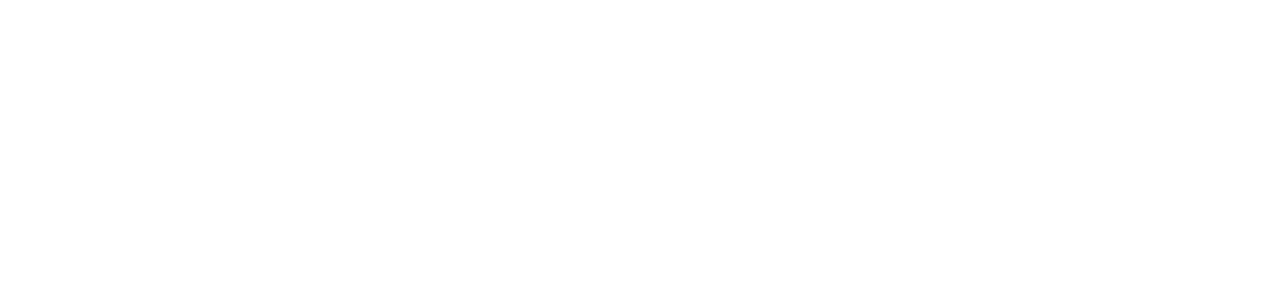
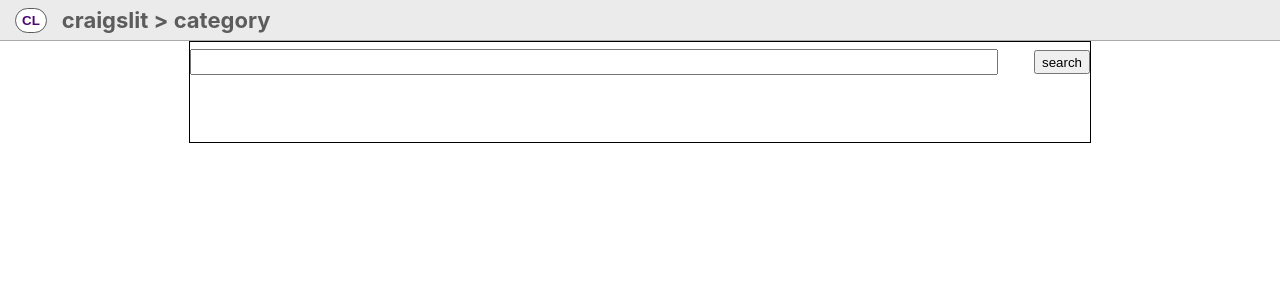
Before and after one commit to xehl/craigslit-frontend, a React (Create React App) app: page /category in a window 1280 px wide. Before the commit this address had no page. Shown: the top 300 px of the page. Built offline with nearby package versions, Linux system fonts and the light colour scheme.

Commit message:
worked on category page

```diff
--- a/src/components/sidebar.css
+++ b/src/components/sidebar.css
@@ -21,6 +21,15 @@
 
 .sidebar-create-button {
   background-color: #fdffd1;
+  color: blue;
+  font-weight: bold;
+  padding-left: 5px;
+  padding-right: 5px;
+}
+
+.sidebar-create-button:hover {
+  text-decoration: underline;
+  cursor: pointer;
 }
 
 .sidebar-search {
--- a/src/index.js
+++ b/src/index.js
@@ -3,6 +3,7 @@
 import "./index.css";
 import App from "./App";
 import SubmitForm from "./screens/submitform";
+import Category from "./screens/category.jsx";
 import reportWebVitals from "./reportWebVitals";
 import { Routes, Route, BrowserRouter as Router } from "react-router-dom";
 
@@ -12,6 +13,7 @@
     <Routes>
       <Route path="/" element={<App />}></Route>
       <Route path="/post" element={<SubmitForm />}></Route>
+      <Route path="/category" element={<Category />}></Route>
     </Routes>
   </Router>
 );
--- /dev/null
+++ b/src/screens/category.css
@@ -0,0 +1,41 @@
+.category-container {
+  width: 100vw;
+}
+
+.category-header {
+  display: flex;
+  align-items: center;
+  height: 40px;
+  border-bottom: 1px solid #ababab;
+  background-color: #ebebeb;
+  color: #5c5c5c;
+  font-size: 22px;
+  font-weight: bold;
+  line-height: 40px;
+}
+
+.category-display {
+  width: 900px;
+  margin: 0 auto;
+  height: 100px;
+  border: 1px solid black;
+}
+
+.search-bar {
+  display: flex;
+  justify-content: space-between;
+  align-items: center;
+  width: 100%;
+  height: 40px;
+}
+
+.category-search {
+  width: 800px;
+  height: 20px;
+}
+
+.search-button {
+  height: 24px;
+  padding-top: 2px;
+  padding-bottom: 2px;
+}
--- a/src/screens/category.jsx
+++ b/src/screens/category.jsx
@@ -1 +1,30 @@
 // Display all posts correlated to a category of listing
+import React from "react";
+import "./category.css"
+import "./submitform.css"
+import { useNavigate } from "react-router-dom";
+
+export default function Category(props) {
+
+  let navigate = useNavigate();
+
+  let handleHome = (e) => {
+    e.preventDefault();
+    navigate("/");
+  }
+
+  return (
+    <div className="category-container">
+      <div className="category-header">
+        <button className="home-button" onClick={handleHome}>CL</button>
+        <div>craigslit &gt; category</div>
+      </div>
+      <div className="category-display">
+        <form className="search-bar">
+          <input type="text" className="category-search" />
+          <button className="search-button">search</button>
+        </form>
+      </div>
+    </div>
+  );
+}
--- a/src/screens/homepage.css
+++ b/src/screens/homepage.css
@@ -9,6 +9,6 @@
 .sections-container {
   margin-left: 15px;
   display: grid;
-  grid-template-columns: 1fr 1fr 1fr;
+  grid-template-columns: 1fr 1fr;
   grid-column-gap: 20px;
 }
--- a/src/screens/submitform.css
+++ b/src/screens/submitform.css
@@ -18,6 +18,16 @@
   height: 25px;
   margin-left: 15px;
   margin-right: 15px;
+  border-radius: 12.5px;
+  border: 1px solid #5c5c5c;
+  background-color: #ffffff;
+  color: #4e0673;
+  font-weight: bold;
+}
+
+.home-button:hover {
+  cursor: pointer;
+  background-color: #dadada;
 }
 
 .form-container {
@@ -93,4 +103,12 @@
   height: 30px;
   width: 150px;
   font-weight: bold;
+  background-color: #ffffff;
+  border: 1px solid #5c5c5c;
+  border-radius: 3px;
 }
+
+.submit-button:hover {
+  cursor: pointer;
+  background-color: #dadada;
+}
--- a/src/screens/submitform.jsx
+++ b/src/screens/submitform.jsx
@@ -20,29 +20,27 @@
   return (
     <div className="submit-container">
       <div className="submit-header">
-        <button className="home-button" onClick={handleHome}>cl</button>
-        <div>craigslit > post</div>
+        <button className="home-button" onClick={handleHome}>CL</button>
+        <div>craigslit &gt; post</div>
       </div>
       <div className="form-container">
         <div className="top-row">
           <div>
-              {/* <label for="title">title</label> */}
-              <input type="text" placeholder="title" id="title" className="input"/>
-              {/* <label for="author">author</label> */}
-              <input type="text" placeholder="author" id="author" className="input" />
+              <input type="text" placeholder="title" id="title" className="input" autocomplete="off"/>
+              <input type="text" placeholder="author" id="author" className="input" autocomplete="off"/>
           </div>
           <div>
-            <span>$ <input type="text" placeholder="price" id="price" className="input" /></span>
-            <input type="text" placeholder="location" id="location" className="input"/>
+            <span>$ <input type="text" placeholder="price" id="price" className="input" autocomplete="off"/></span>
+            <input type="text" placeholder="location" id="location" className="input" autocomplete="off"/>
           </div>
         </div>
         <textarea className="description" placeholder="Description"/>
         <div className="detail-container">
           <div className="bottom-row">
             <div>
-              <input type="text" placeholder="condition" id="condition" className="input"/>
-              <input type="text" placeholder="size/dimensions" id="size" className="input"/>
-              <input type="text" placeholder="other notes" id="notes" className="input" />
+              <input type="text" placeholder="condition" id="condition" className="input" autocomplete="off"/>
+              <input type="text" placeholder="size/dimensions" id="size" className="input" autocomplete="off"/>
+              <input type="text" placeholder="other notes" id="notes" className="input" autocomplete="off"/>
             </div>
             <button className="submit-button" onClick={handleSubmit}>submit listing</button>
           </div>
```
